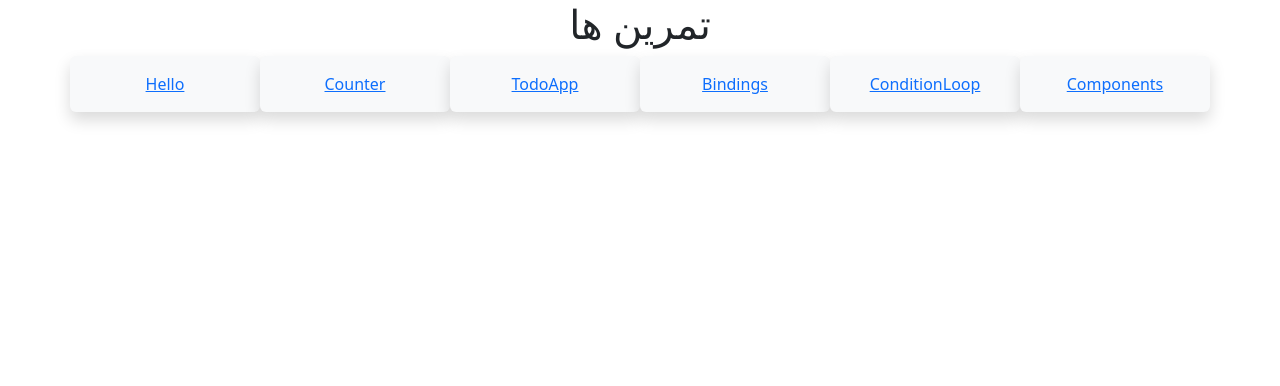
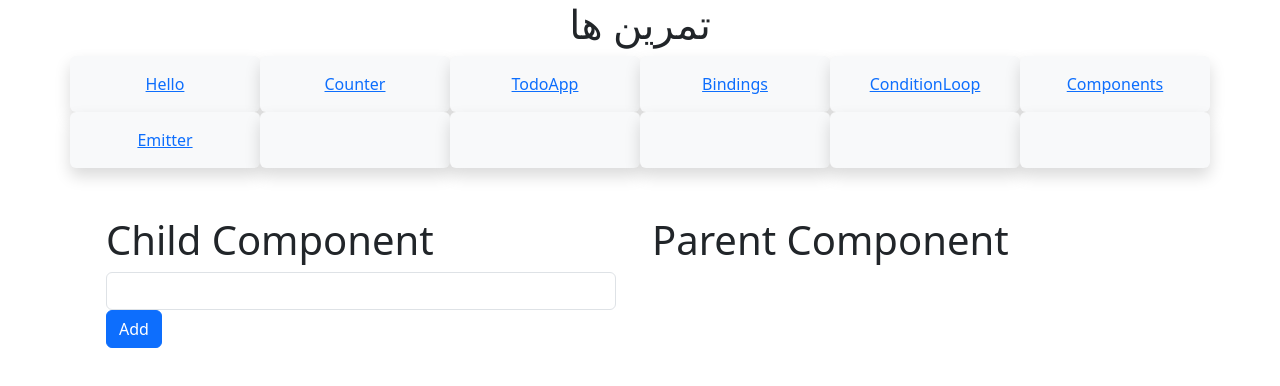
Before and after one commit to ielhamsv/vue-learning-30days, a Vue app in the folder vue-30days/: page /Emitter in a window 1280 px wide. Shown: the top 386 px of the page. Built offline with nearby package versions, Linux system fonts and the light colour scheme.

Commit message:
day07 , Emitter

```diff
--- a/vue-30days/src/App.vue
+++ b/vue-30days/src/App.vue
@@ -25,6 +25,16 @@
           <router-link to="/Components">Components</router-link>
         </div>
       </div>
+      <div class="row">
+        <div class="col-md-2 shadow p-3 bg-body-tertiary rounded text-center">
+          <router-link to="/Emitter">Emitter</router-link>
+        </div>
+        <div class="col-md-2 shadow p-3 bg-body-tertiary rounded text-center"></div>
+        <div class="col-md-2 shadow p-3 bg-body-tertiary rounded text-center"></div>
+        <div class="col-md-2 shadow p-3 bg-body-tertiary rounded text-center"></div>
+        <div class="col-md-2 shadow p-3 bg-body-tertiary rounded text-center"></div>
+        <div class="col-md-2 shadow p-3 bg-body-tertiary rounded text-center"></div>
+      </div>
     </div>
   </header>
   <section class="mt-5">
--- a/vue-30days/src/router/index.js
+++ b/vue-30days/src/router/index.js
@@ -5,7 +5,7 @@ import TodoApp from "@/views/TodoApp.vue";
 import Bindings from "@/views/Bindings.vue";
 import ConditionLoop from "@/views/ConditionLoop.vue";
 import Components from "@/views/Components.vue";
-import ChildComp from "@/views/ChildComp.vue";
+import Emitter from "@/views/Emitter.vue";
 
 
 const router = createRouter({
@@ -17,7 +17,7 @@ const router = createRouter({
     {path: '/Bindings', name: 'Bindings', component: Bindings},
     {path: '/ConditionLoop', name: 'ConditionLoop', component: ConditionLoop},
     {path: '/Components', name: 'Components', component: Components},
-    {path: '/ChildComp', name: 'ChildComp', component: ChildComp},
+    {path: '/Emitter', name: 'Emitter', component: Emitter},
   ],
 })
 
--- /dev/null
+++ b/vue-30days/src/views/Emitter.vue
@@ -0,0 +1,28 @@
+<script setup>
+import EmitterChild from "@/views/EmitterChild.vue";
+import {ref} from "vue"
+const Tasks=ref([])
+function handleAddTask(tasks){
+  Tasks.value=tasks
+}
+</script>
+
+<template>
+<div class="container">
+  <div class="row">
+    <div class="col-md-6">
+      <EmitterChild @addTask="handleAddTask" />
+    </div>
+    <div class="col-md-6">
+      <h1>Parent Component</h1>
+      <ul>
+        <li v-for="task in Tasks">{{task}}</li>
+      </ul>
+    </div>
+  </div>
+</div>
+</template>
+
+<style scoped>
+
+</style>
--- /dev/null
+++ b/vue-30days/src/views/EmitterChild.vue
@@ -0,0 +1,24 @@
+<script setup>
+import {ref} from "vue"
+const task=ref("")
+const tasks=ref([])
+const emit= defineEmits(["addTask"])
+
+function addTask(){
+  tasks.value.push(task)
+  emit("addTask",tasks.value)
+}
+
+</script>
+
+<template>
+<div class="container">
+  <h1>Child Component</h1>
+  <input type="text" class="form-control" v-model="task">
+  <button class="btn btn-primary" @click="addTask">Add</button>
+</div>
+</template>
+
+<style scoped>
+
+</style>
```
